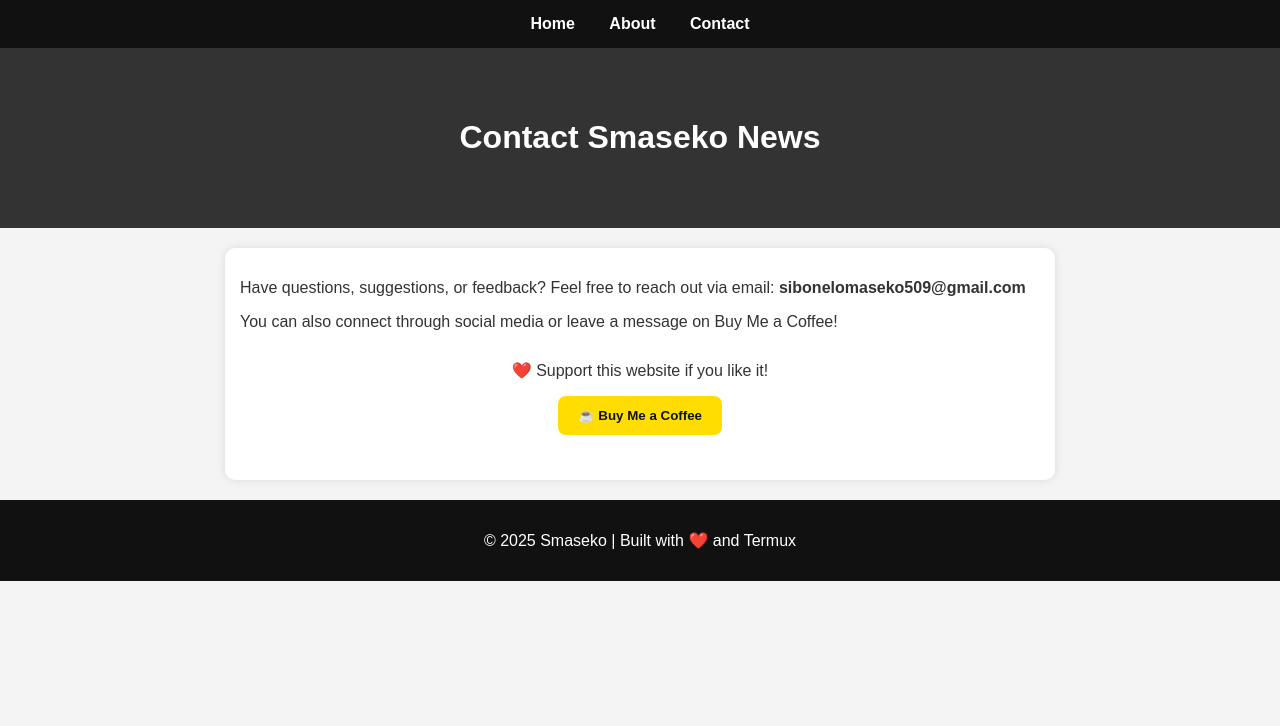
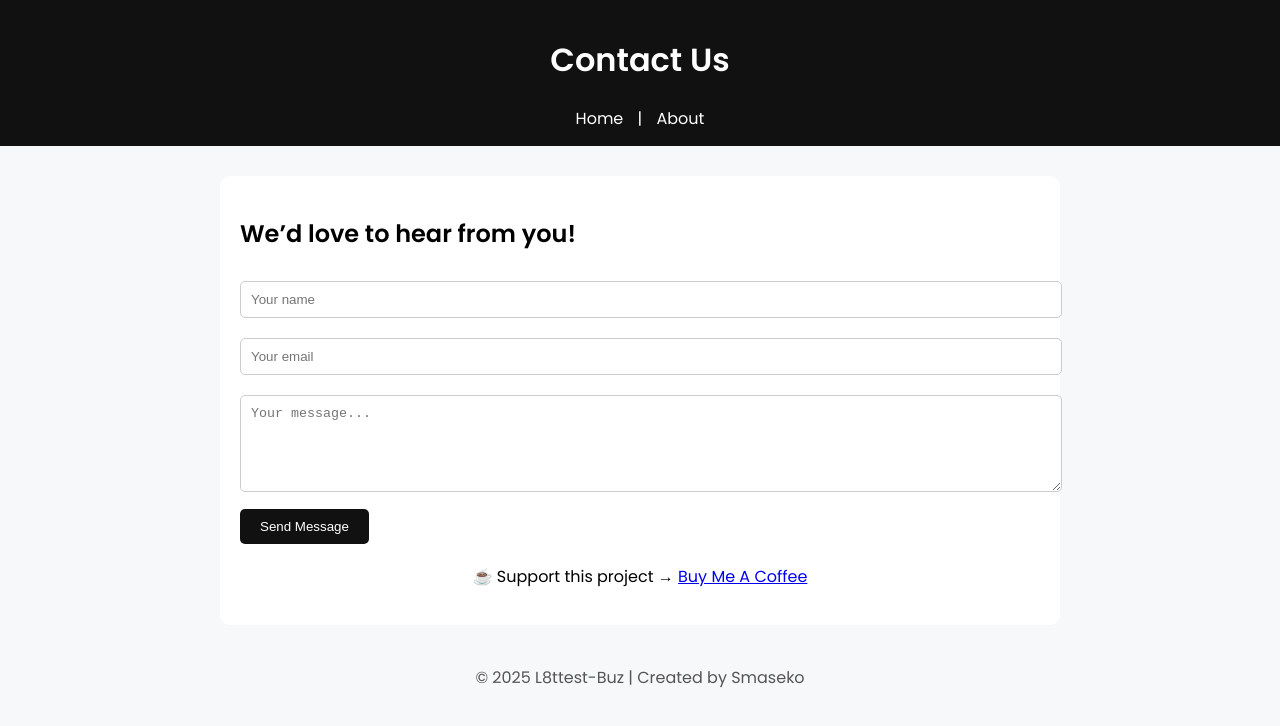
Before and after one commit to Smaseko-s/L8ttest-Buz, a plain HTML site: page contact.html in a window 1280 px wide. Drawn offline with Linux system fonts and the light colour scheme.

Commit message:
Add AdSense and donation integration to all pages

```diff
--- a/contact.html
+++ b/contact.html
@@ -4,64 +4,53 @@
   <meta charset="UTF-8">
   <meta name="viewport" content="width=device-width, initial-scale=1.0">
   <meta name="google-adsense-account" content="ca-pub-5865490092435135">
-  <title>Contact | Smaseko News</title>
-
-  <!-- Google AdSense -->
+  <title>Contact | L8ttest-Buz</title>
+  <link href="https://fonts.googleapis.com/css2?family=Poppins:wght@400;600&display=swap" rel="stylesheet">
   <script async src="https://pagead2.googlesyndication.com/pagead/js/adsbygoogle.js?client=ca-pub-5865490092435135" crossorigin="anonymous"></script>
-
   <style>
-    body { font-family: Arial, sans-serif; margin:0; background:#f4f4f4; color:#333; }
-    nav { background:#111; padding:15px; text-align:center; }
-    nav a { color:white; margin:0 15px; text-decoration:none; font-weight:bold; }
-    nav a:hover { text-decoration:underline; }
-    header { background:#333; color:white; padding:50px 0; text-align:center; }
-    .content { max-width:800px; margin:20px auto; padding:15px; background:white; border-radius:10px; box-shadow:0 0 10px rgba(0,0,0,0.1);}
-    footer { background:#111; color:white; text-align:center; padding:15px; margin-top:20px; }
-    .donate { text-align:center; margin:30px 0; }
-    .donate button { background:#ffdd00; color:#111; font-weight:bold; padding:12px 20px; border:none; border-radius:8px; cursor:pointer; }
-    .donate button:hover { background:#ffc107; }
+    body {font-family: 'Poppins', sans-serif; background: #f7f8fa; margin: 0;}
+    header {background: #111; color: white; text-align: center; padding: 15px 0;}
+    nav a {color: #fff; margin: 0 10px; text-decoration: none;}
+    .content {max-width: 800px; margin: 30px auto; background: #fff; padding: 20px; border-radius: 10px;}
+    input, textarea {width: 100%; padding: 10px; margin: 10px 0; border-radius: 5px; border: 1px solid #ccc;}
+    button {background: #111; color: #fff; padding: 10px 20px; border: none; border-radius: 5px;}
+    button:hover {background: #333;}
+    footer {text-align: center; padding: 10px; color: #555;}
   </style>
 </head>
 <body>
-
+  <header>
+    <h1>Contact Us</h1>
     <nav>
-    <a href="index.html">Home</a>
+      <a href="index.html">Home</a> |
       <a href="about.html">About</a>
-    <a href="contact.html">Contact</a>
     </nav>
-
-  <header>
-    <h1>Contact Smaseko News</h1>
   </header>
 
   <div class="content">
-    <p>Have questions, suggestions, or feedback? Feel free to reach out via email: <strong>sibonelomaseko509@gmail.com</strong></p>
+    <h2>We’d love to hear from you!</h2>
+    <form action="mailto:sibonelomaseko509@gmail.com" method="post" enctype="text/plain">
+      <input type="text" name="name" placeholder="Your name" required>
+      <input type="email" name="email" placeholder="Your email" required>
+      <textarea name="message" placeholder="Your message..." rows="5" required></textarea>
+      <button type="submit">Send Message</button>
+    </form>
 
-    <p>You can also connect through social media or leave a message on Buy Me a Coffee!</p>
-
-    <!-- AdSense Ad Slot -->
-    <div style="margin:20px 0; text-align:center;">
+    <div style="text-align:center; margin:20px 0;">
       <ins class="adsbygoogle"
           style="display:block"
           data-ad-client="ca-pub-5865490092435135"
-           data-ad-slot="1234567890"
+          data-ad-slot="1234509876"
           data-ad-format="auto"
           data-full-width-responsive="true"></ins>
       <script>(adsbygoogle = window.adsbygoogle || []).push({});</script>
     </div>
 
-    <!-- Donation Section -->
-    <div class="donate">
-      <p>❤️ Support this website if you like it!</p>
-      <a href="https://www.buymeacoffee.com/smasekos" target="_blank">
-        <button>☕ Buy Me a Coffee</button>
-      </a>
-    </div>
+    <p style="text-align:center;">
+      ☕ Support this project → <a href="https://www.buymeacoffee.com/smaseko" target="_blank">Buy Me A Coffee</a>
+    </p>
   </div>
 
-  <footer>
-    <p>&copy; 2025 Smaseko | Built with ❤️ and Termux</p>
-  </footer>
-
+  <footer>© 2025 L8ttest-Buz | Created by Smaseko</footer>
 </body>
 </html>
```
Also changed, not shown: about.html (+20 -36 lines). Lines whose indentation alone changed are shown as unchanged.
